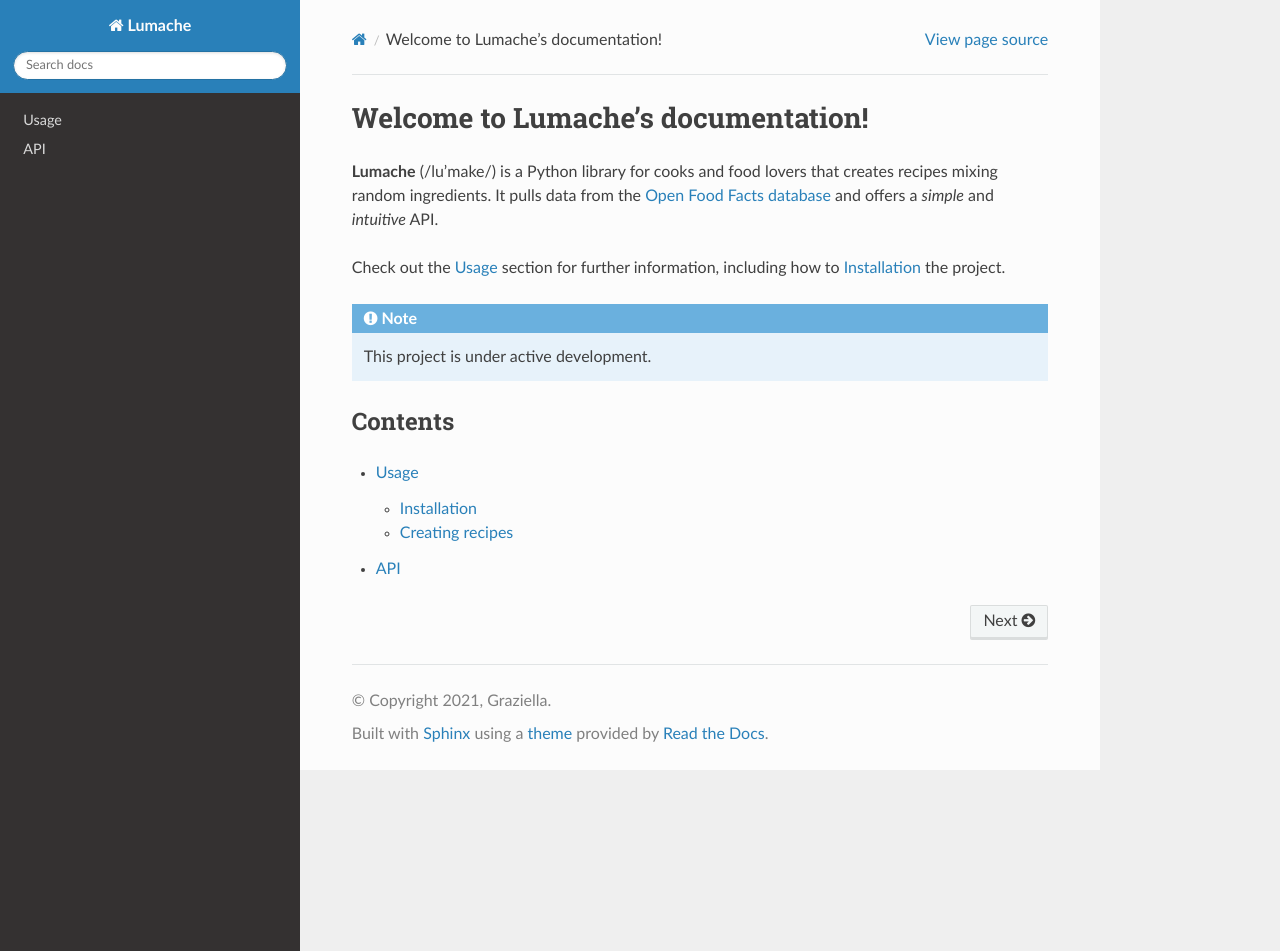
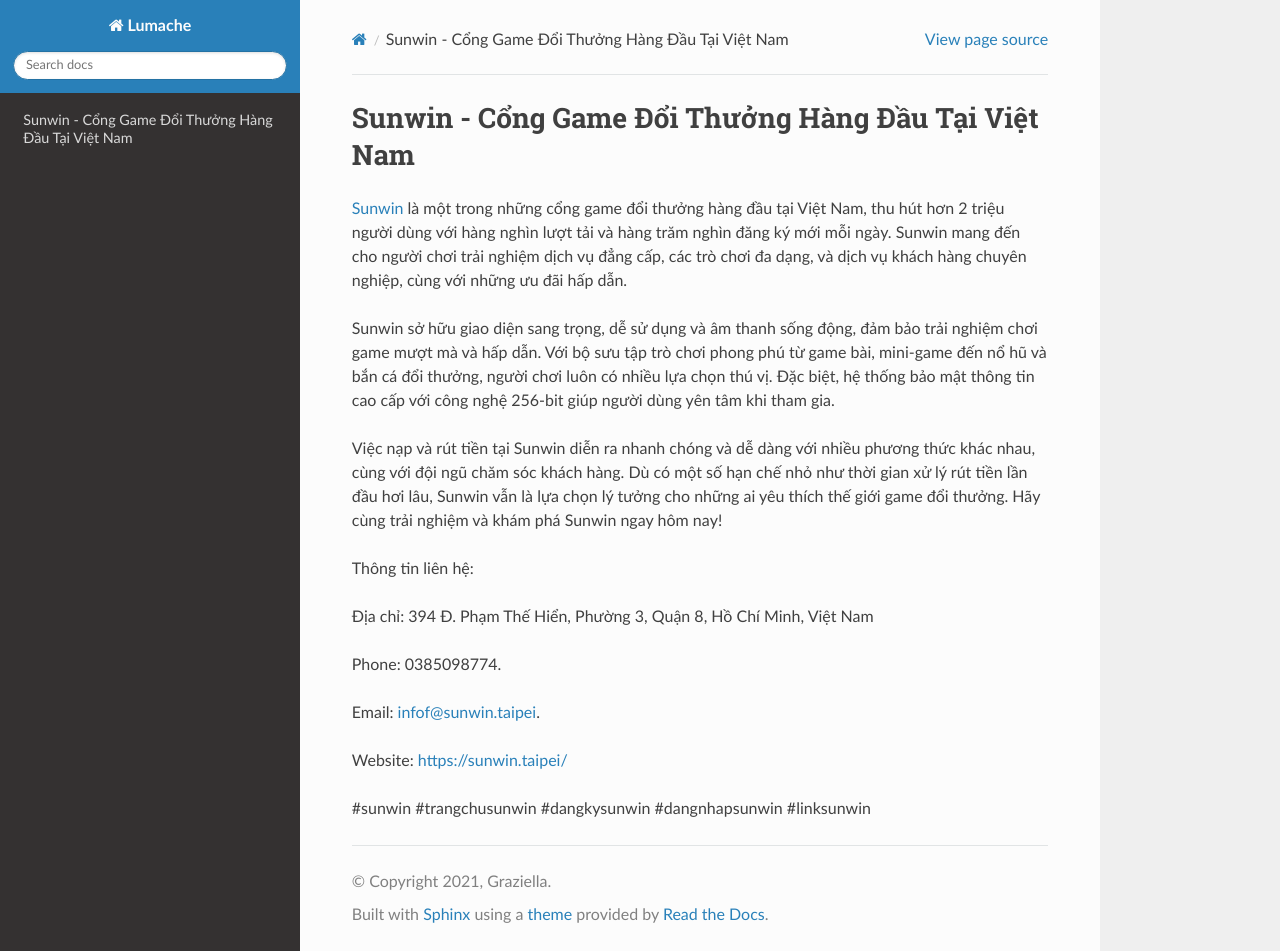
Before and after one commit to hanhtran123/sunwintaipei, a Sphinx documentation site: the page built from docs/source/index.rst, in a window 1280 px wide and 951 px high. Built offline with Sphinx 7.4.7 and the Read the Docs theme 3.1.0, drawn with Linux system fonts in a browser that asks for light colours.

Commit message:
Update index.rst

```diff
--- a/docs/source/index.rst
+++ b/docs/source/index.rst
@@ -1,22 +1,20 @@
-Welcome to Lumache's documentation!
+Sunwin - Cổng Game Đổi Thưởng Hàng Đầu Tại Việt Nam
 ===================================
 
-**Lumache** (/lu'make/) is a Python library for cooks and food lovers
-that creates recipes mixing random ingredients.
-It pulls data from the `Open Food Facts database <https://world.openfoodfacts.org/>`_
-and offers a *simple* and *intuitive* API.
+`Sunwin <https://sunwin.taipei/>`_ là một trong những cổng game đổi thưởng hàng đầu tại Việt Nam, thu hút hơn 2 triệu người dùng với hàng nghìn lượt tải và hàng trăm nghìn đăng ký mới mỗi ngày. Sunwin mang đến cho người chơi trải nghiệm dịch vụ đẳng cấp, các trò chơi đa dạng, và dịch vụ khách hàng chuyên nghiệp, cùng với những ưu đãi hấp dẫn.
 
-Check out the :doc:`usage` section for further information, including
-how to :ref:`installation` the project.
+Sunwin sở hữu giao diện sang trọng, dễ sử dụng và âm thanh sống động, đảm bảo trải nghiệm chơi game mượt mà và hấp dẫn. Với bộ sưu tập trò chơi phong phú từ game bài, mini-game đến nổ hũ và bắn cá đổi thưởng, người chơi luôn có nhiều lựa chọn thú vị. Đặc biệt, hệ thống bảo mật thông tin cao cấp với công nghệ 256-bit giúp người dùng yên tâm khi tham gia.
 
-.. note::
+Việc nạp và rút tiền tại Sunwin diễn ra nhanh chóng và dễ dàng với nhiều phương thức khác nhau, cùng với đội ngũ chăm sóc khách hàng. Dù có một số hạn chế nhỏ như thời gian xử lý rút tiền lần đầu hơi lâu, Sunwin vẫn là lựa chọn lý tưởng cho những ai yêu thích thế giới game đổi thưởng. Hãy cùng trải nghiệm và khám phá Sunwin ngay hôm nay!
 
-   This project is under active development.
+Thông tin liên hệ:
 
-Contents
---------
+Địa chỉ: 394 Đ. Phạm Thế Hiển, Phường 3, Quận 8, Hồ Chí Minh, Việt Nam
 
-.. toctree::
+Phone: 0385098774.
 
-   usage
-   api
+Email: infof@sunwin.taipei.
+
+Website: https://sunwin.taipei/
+
+#sunwin #trangchusunwin #dangkysunwin #dangnhapsunwin #linksunwin
```
